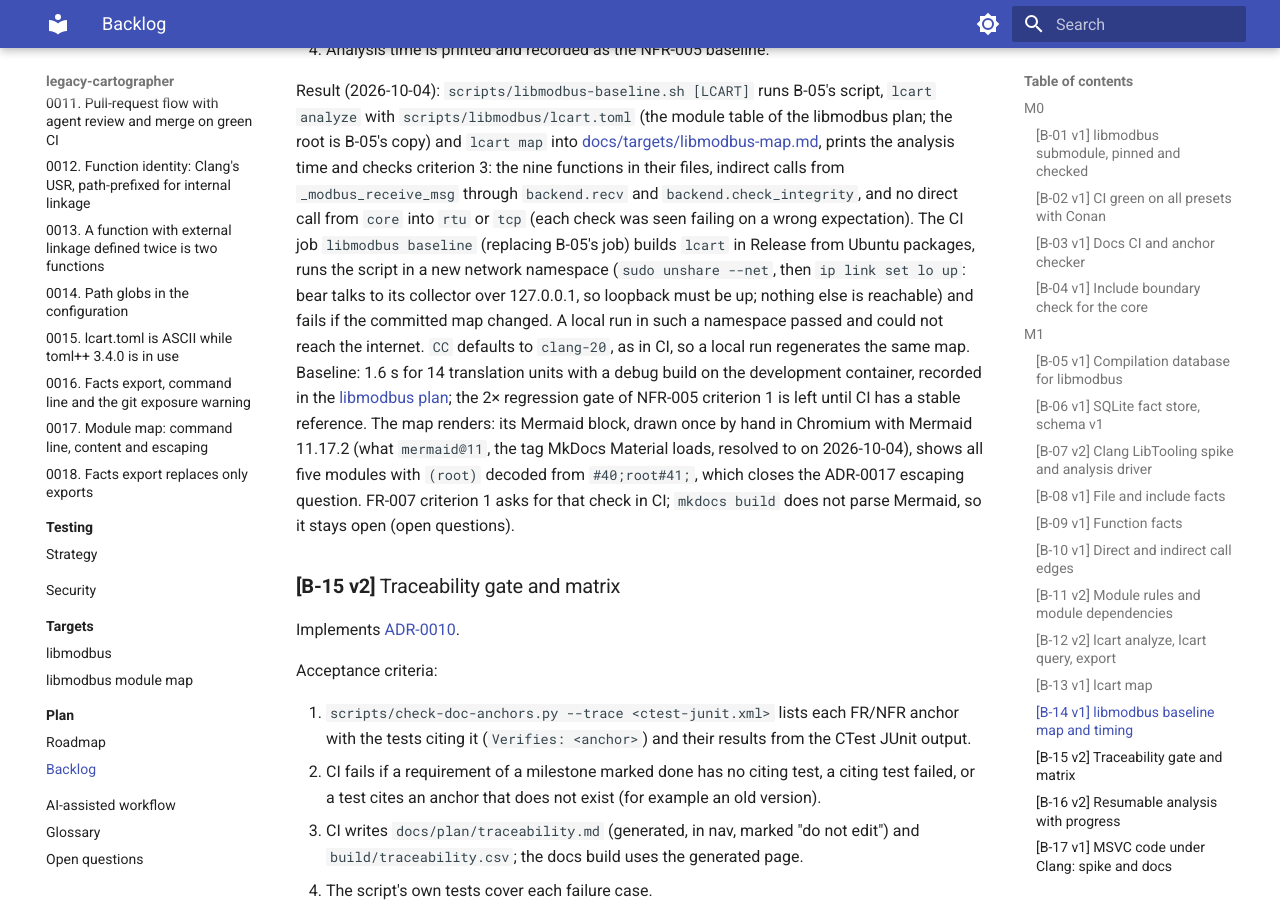
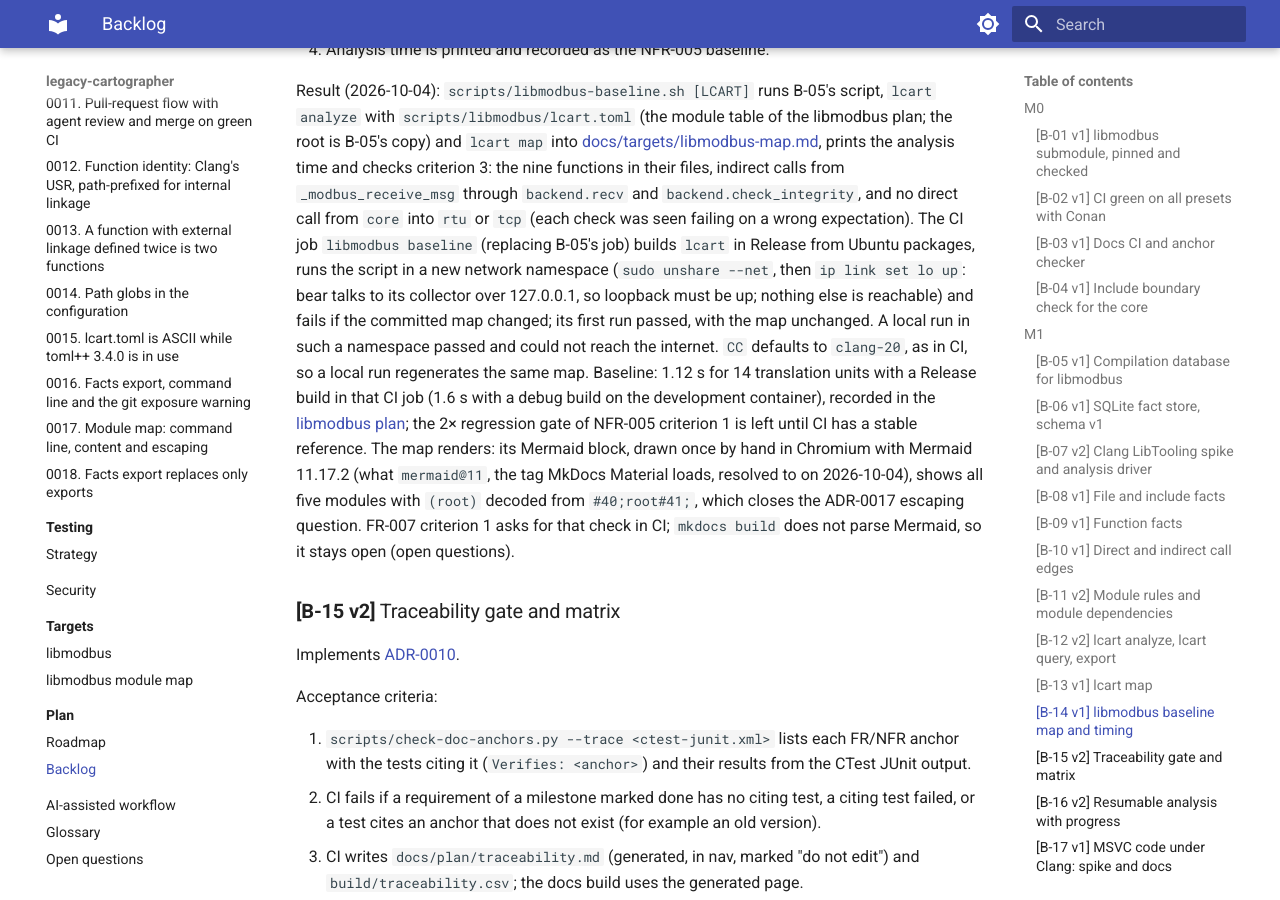
Before and after one commit to Tomek52/legacy-cartographer, an MkDocs documentation site: the page built from docs/plan/backlog.md, in a window 1280 px wide and 900 px high, scrolled down 7534 px. Built offline with MkDocs 1.6.1 and Material for MkDocs 9.7.7, drawn with Linux system fonts in a browser that asks for light colours.

Commit message:
docs(targets): record the CI analysis time as the libmodbus baseline
Backlog: B-14

Co-Authored-By: Claude Opus 5.5 <noreply@anthropic.com>
Claude-Session: https://claude.ai/code/session_01Sn6UD6WxmmXBAgKToBQUdD

```diff
--- a/docs/plan/backlog.md
+++ b/docs/plan/backlog.md
@@ -346,11 +346,11 @@ indirect calls from `_modbus_receive_msg` through `backend.recv` and
 Ubuntu packages, runs the script in a new network namespace (`sudo unshare
 --net`, then `ip link set lo up`: bear talks to its collector over
 127.0.0.1, so loopback must be up; nothing else is reachable) and fails if
-the committed map changed. A local run in such a namespace passed and
-could not reach the internet. `CC` defaults to `clang-20`, as in CI, so a
-local run regenerates the same map. Baseline: 1.6 s for 14 translation units with a
-debug build on the development container, recorded in the
-[libmodbus plan](../targets/libmodbus.md); the 2× regression gate of
+the committed map changed; its first run passed, with the map unchanged. A
+local run in such a namespace passed and could not reach the internet. `CC` defaults to `clang-20`, as in CI, so a
+local run regenerates the same map. Baseline: 1.12 s for 14 translation units with a
+Release build in that CI job (1.6 s with a debug build on the development
+container), recorded in the [libmodbus plan](../targets/libmodbus.md); the 2× regression gate of
 NFR-005 criterion 1 is left until CI has a stable reference. The map
 renders: its Mermaid block, drawn once by hand in Chromium with Mermaid
 11.17.2 (what `mermaid@11`, the tag MkDocs Material loads, resolved to on
```
Also changed, not shown: docs/targets/libmodbus.md (+4 -3 lines).
